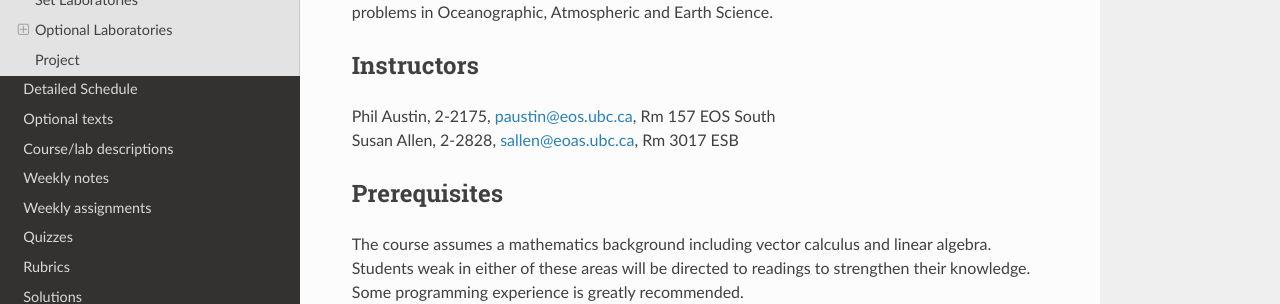
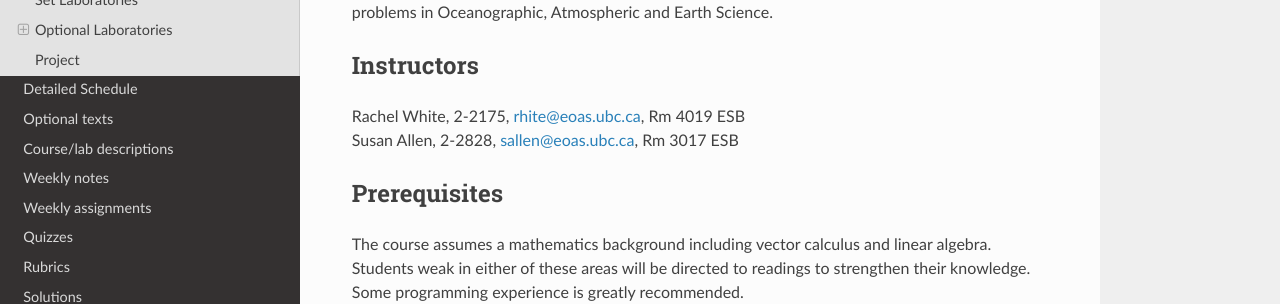
Before and after one commit to rhwhite/numeric_old_2022, a Sphinx documentation site: the page built from docs/gradsyllabus20.rst, in a window 1280 px wide and 900 px high. Shown: the part 447-751 px from the top of the window. Built offline with Sphinx 7.4.7 and the Read the Docs theme 2.0.0, drawn with Linux system fonts in a browser that asks for light colours; pages that are not in the unit, such as notebooks, are missing from menus.

Commit message:
change grad syllabus on main

```diff
--- a/docs/gradsyllabus20.rst
+++ b/docs/gradsyllabus20.rst
@@ -16,7 +16,7 @@
 Instructors
 -----------
 
-| Phil Austin, 2-2175, paustin@eos.ubc.ca, Rm 157 EOS South
+| Rachel White, 2-2175, rhite@eoas.ubc.ca, Rm 4019 ESB
 | Susan Allen, 2-2828, sallen@eoas.ubc.ca, Rm 3017 ESB
 
 Prerequisites
```
